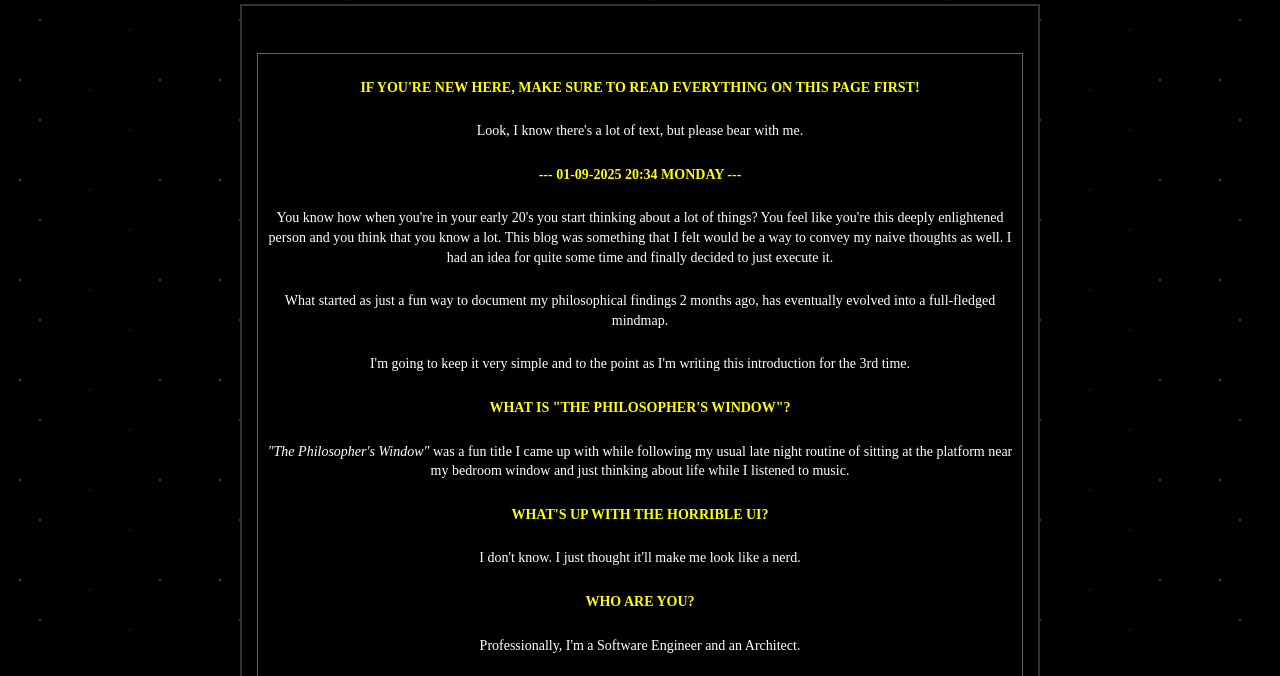
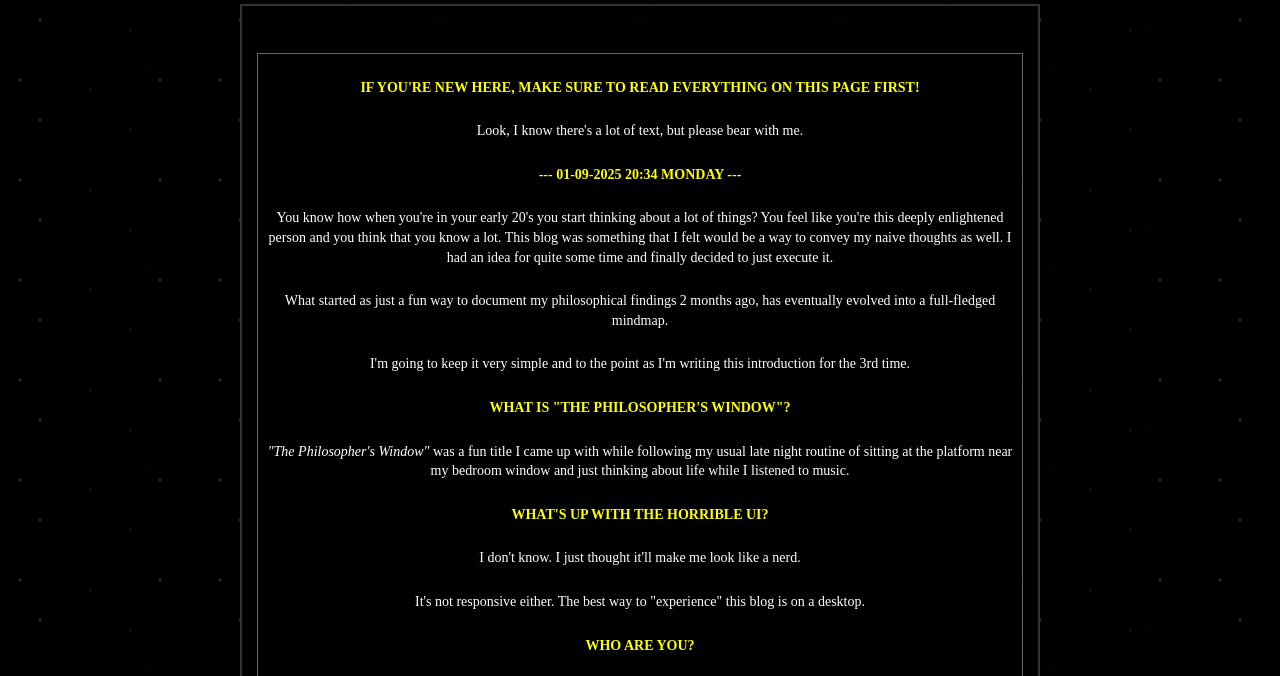
Before and after one commit to abhinavp06/tpw, a plain HTML site: page index.html in a window 1280 px wide. Shown: the part 50-726 px from the top of the page. Drawn offline with Linux system fonts and the light colour scheme.

Commit message:
updated intro

```diff
--- a/index.html
+++ b/index.html
@@ -57,6 +57,7 @@
           </p>
           <p><strong>What's up with the horrible UI?</strong></p>
           <p> I don't know. I just thought it'll make me look like a nerd.</p>
+          <p>It's not responsive either. The best way to "experience" this blog is on a desktop.</p>
           <p><strong>Who are you?</strong></p>
           <p>Professionally, I'm a Software Engineer and an Architect.</p>
           <p> I love to think about almost anything. I have been interested in the field of consciousness studies for the last 7 years. It is absolutely mind blowing.</p>
```
